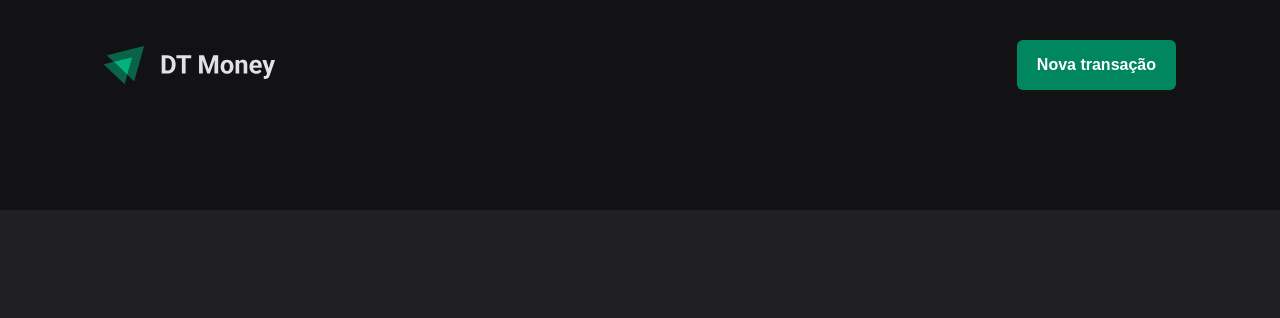
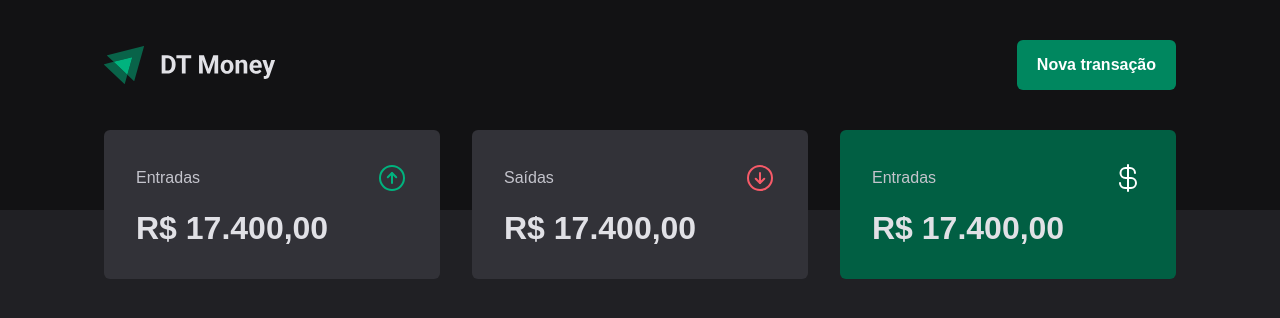
Before and after one commit to Newton-Duarte/ignite-dt-money, a React (Vite) app: page / in a window 1280 px wide. Shown: the top 318 px of the page. Built offline with nearby package versions, Linux system fonts and the light colour scheme.

Commit message:
feat: add summary component

```diff
--- a/src/Transactions/index.tsx
+++ b/src/Transactions/index.tsx
@@ -1,9 +1,11 @@
 import { Header } from "../components/Header";
+import { Summary } from "../components/Summary";
 
 export function Transactions() {
   return (
     <div>
       <Header />
+      <Summary />
     </div>
   )
 }
--- /dev/null
+++ b/src/components/Summary/index.tsx
@@ -0,0 +1,32 @@
+import { ArrowCircleDown, ArrowCircleUp, CurrencyDollar } from 'phosphor-react';
+import * as S from './styles';
+
+export function Summary() {
+  return (
+    <S.Container>
+      <S.Card>
+        <header>
+          <span>Entradas</span>
+          <ArrowCircleUp size={32} color='#00b37e' />
+        </header>
+        <strong>R$ 17.400,00</strong>
+      </S.Card>
+
+      <S.Card>
+        <header>
+          <span>Saídas</span>
+          <ArrowCircleDown size={32} color='#f75a68' />
+        </header>
+        <strong>R$ 17.400,00</strong>
+      </S.Card>
+
+      <S.Card variant="green">
+        <header>
+          <span>Entradas</span>
+          <CurrencyDollar size={32} color='#fff' />
+        </header>
+        <strong>R$ 17.400,00</strong>
+      </S.Card>
+    </S.Container>
+  )
+}
--- /dev/null
+++ b/src/components/Summary/styles.ts
@@ -0,0 +1,41 @@
+import styled, { css } from "styled-components"
+
+export const Container = styled.section`
+  width: 100%;
+  max-width: 1120px;
+  margin: 0 auto;
+  padding: 0 1.5rem;
+
+  display: grid;
+  grid-template-columns: repeat(3, 1fr);
+  gap: 2rem;
+
+  margin-top: -5rem;
+`
+
+interface CardProps {
+  variant?: "green"
+}
+
+export const Card = styled.div<CardProps>`
+  background: ${(props) => props.theme["gray-600"]};
+  border-radius: 6px;
+  padding: 2rem;
+
+  header {
+    display: flex;
+    align-items: center;
+    justify-content: space-between;
+    color: ${(props) => props.theme["gray-300"]};
+  }
+
+  strong {
+    display: block;
+    margin-top: 1rem;
+    font-size: 2rem;
+  }
+
+  ${(props) => props.variant === 'green' && css`
+    background: ${props.theme["green-700"]};
+  `}
+`
```
